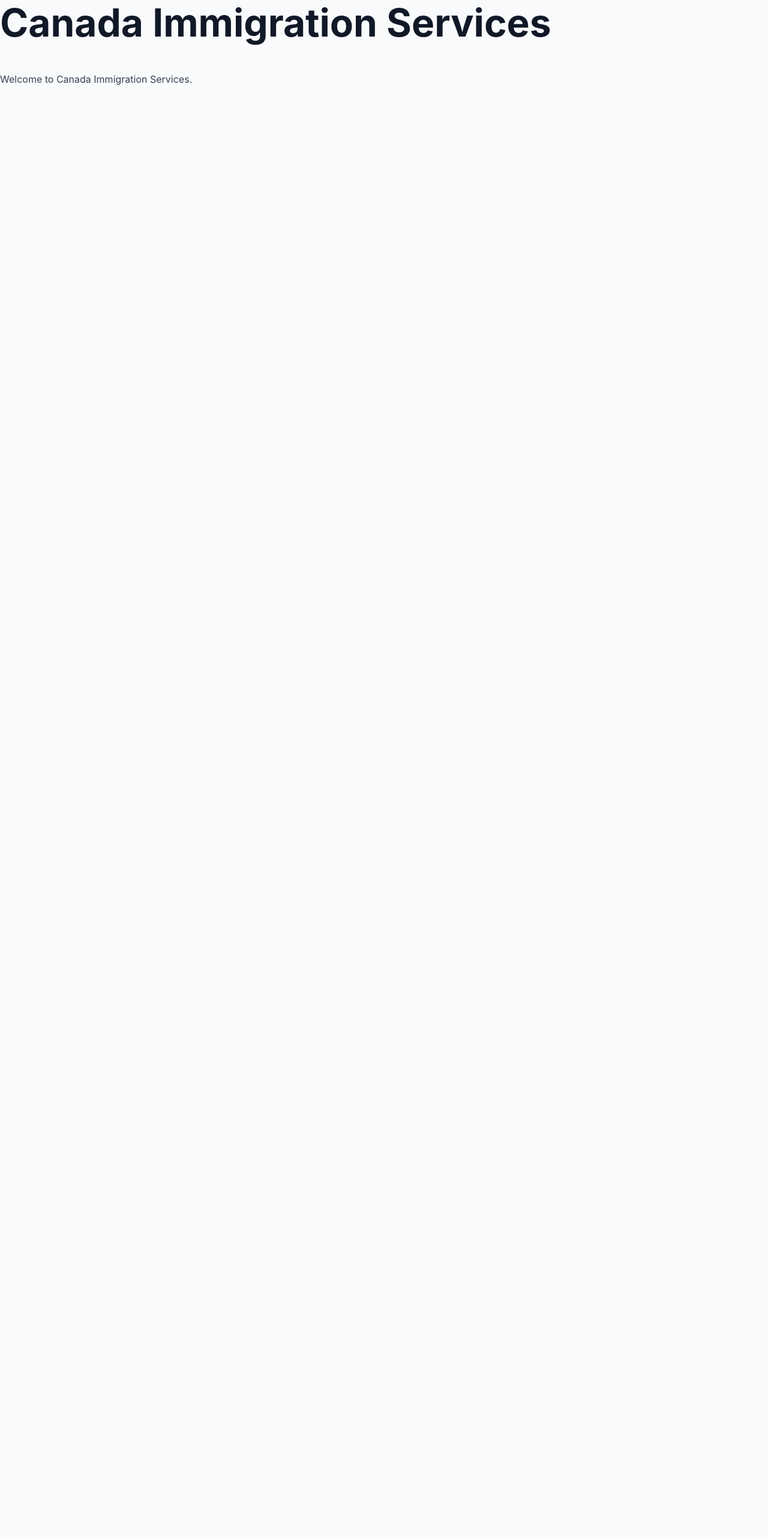
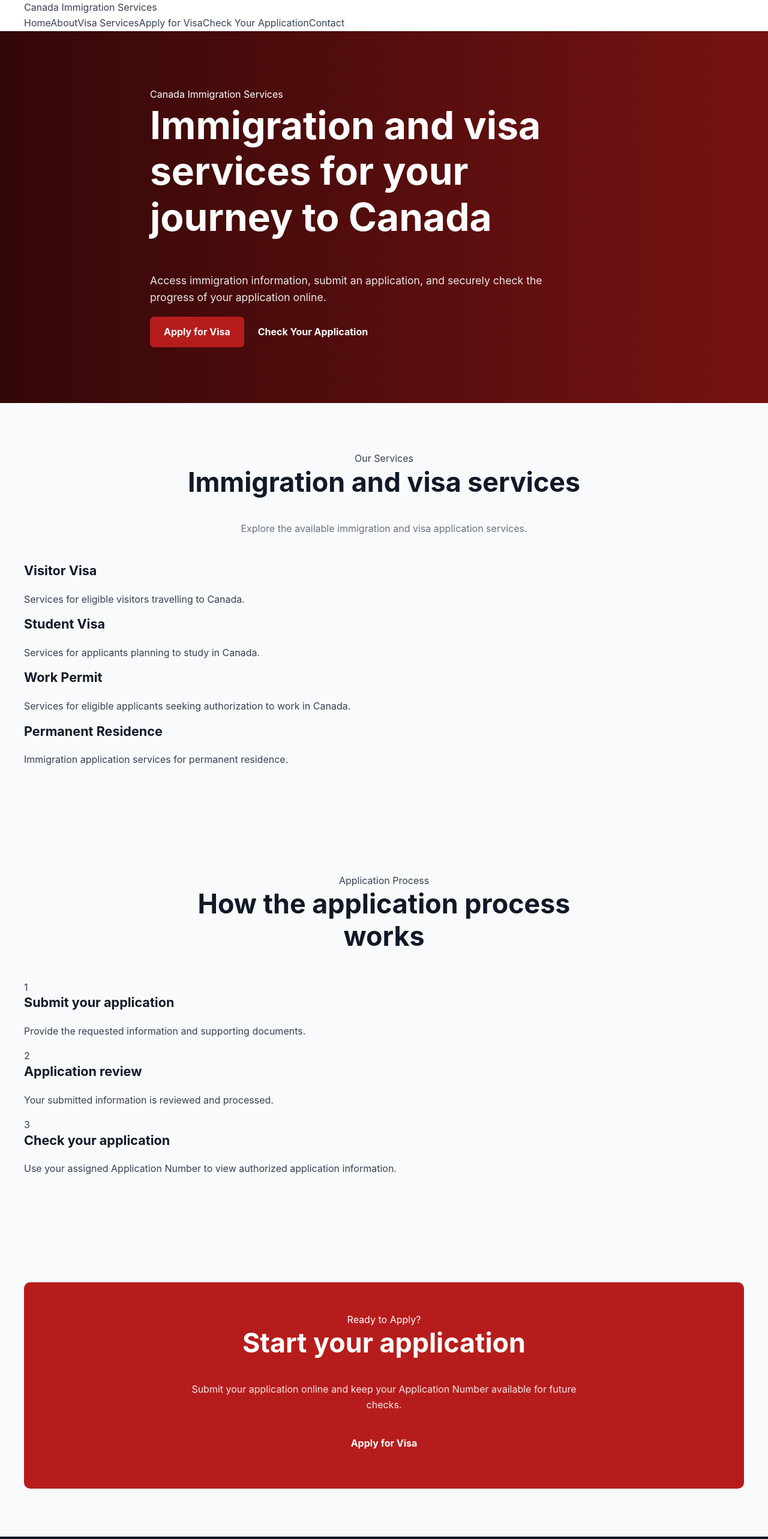
Before and after one commit to canadaimmigrationservice/canada-immigration-services, a React (Vite) app: page / in a window 1280 px wide. Shown: the top 2566 px of the page at 60% size. Before the commit the page ends 800 px from the top, so only its background shows below. Built offline with nearby package versions, Linux system fonts and the light colour scheme.

Commit message:
Update App.jsx

```diff
--- a/src/App.jsx
+++ b/src/App.jsx
@@ -1,21 +1,284 @@
-import { Routes, Route } from "react-router-dom";
+import { NavLink, Route, Routes } from "react-router-dom";
+
+function Header() {
+  const navItems = [
+    { label: "Home", path: "/" },
+    { label: "About", path: "/about" },
+    { label: "Visa Services", path: "/visa-services" },
+    { label: "Apply for Visa", path: "/apply" },
+    { label: "Check Your Application", path: "/check-application" },
+    { label: "Contact", path: "/contact" }
+  ];
+
+  return (
+    <header className="site-header">
+      <div className="container header-inner">
+        <NavLink to="/" className="site-logo">
+          Canada Immigration Services
+        </NavLink>
+
+        <nav className="main-nav" aria-label="Main navigation">
+          {navItems.map((item) => (
+            <NavLink
+              key={item.path}
+              to={item.path}
+              className={({ isActive }) =>
+                isActive ? "nav-link active" : "nav-link"
+              }
+            >
+              {item.label}
+            </NavLink>
+          ))}
+        </nav>
+      </div>
+    </header>
+  );
+}
+
+function Footer() {
+  return (
+    <footer className="site-footer">
+      <div className="container footer-inner">
+        <div>
+          <strong>Canada Immigration Services</strong>
+          <p>
+            Immigration and visa application services.
+          </p>
+        </div>
+
+        <div className="footer-links">
+          <NavLink to="/about">About</NavLink>
+          <NavLink to="/visa-services">Visa Services</NavLink>
+          <NavLink to="/contact">Contact</NavLink>
+        </div>
+      </div>
+
+      <div className="container footer-bottom">
+        <p>
+          © {new Date().getFullYear()} Canada Immigration Services. All rights
+          reserved.
+        </p>
+      </div>
+    </footer>
+  );
+}
+
+function PagePlaceholder({ title, description }) {
+  return (
+    <main className="section">
+      <div className="container">
+        <div className="section-heading">
+          <h1>{title}</h1>
+          <p>{description}</p>
+        </div>
+      </div>
+    </main>
+  );
+}
 
 function Home() {
   return (
     <main>
-      <h1>Canada Immigration Services</h1>
-      <p>
-        Welcome to Canada Immigration Services.
-      </p>
+      <section className="hero">
+        <div className="container hero-content">
+          <div className="hero-text">
+            <span className="eyebrow">Canada Immigration Services</span>
+
+            <h1>
+              Immigration and visa services for your journey to Canada
+            </h1>
+
+            <p>
+              Access immigration information, submit an application, and
+              securely check the progress of your application online.
+            </p>
+
+            <div className="hero-actions">
+              <NavLink to="/apply" className="btn btn-primary">
+                Apply for Visa
+              </NavLink>
+
+              <NavLink to="/check-application" className="btn btn-outline">
+                Check Your Application
+              </NavLink>
+            </div>
+          </div>
+        </div>
+      </section>
+
+      <section className="section">
+        <div className="container">
+          <div className="section-heading">
+            <span className="eyebrow">Our Services</span>
+            <h2>Immigration and visa services</h2>
+            <p>
+              Explore the available immigration and visa application services.
+            </p>
+          </div>
+
+          <div className="card-grid">
+            <article className="card">
+              <h3>Visitor Visa</h3>
+              <p>
+                Services for eligible visitors travelling to Canada.
+              </p>
+            </article>
+
+            <article className="card">
+              <h3>Student Visa</h3>
+              <p>
+                Services for applicants planning to study in Canada.
+              </p>
+            </article>
+
+            <article className="card">
+              <h3>Work Permit</h3>
+              <p>
+                Services for eligible applicants seeking authorization to work
+                in Canada.
+              </p>
+            </article>
+
+            <article className="card">
+              <h3>Permanent Residence</h3>
+              <p>
+                Immigration application services for permanent residence.
+              </p>
+            </article>
+          </div>
+        </div>
+      </section>
+
+      <section className="section section-alt">
+        <div className="container">
+          <div className="section-heading">
+            <span className="eyebrow">Application Process</span>
+            <h2>How the application process works</h2>
+          </div>
+
+          <div className="process-grid">
+            <div className="process-step">
+              <span className="process-number">1</span>
+              <h3>Submit your application</h3>
+              <p>
+                Provide the requested information and supporting documents.
+              </p>
+            </div>
+
+            <div className="process-step">
+              <span className="process-number">2</span>
+              <h3>Application review</h3>
+              <p>
+                Your submitted information is reviewed and processed.
+              </p>
+            </div>
+
+            <div className="process-step">
+              <span className="process-number">3</span>
+              <h3>Check your application</h3>
+              <p>
+                Use your assigned Application Number to view authorized
+                application information.
+              </p>
+            </div>
+          </div>
+        </div>
+      </section>
+
+      <section className="section">
+        <div className="container cta-box">
+          <div>
+            <span className="eyebrow">Ready to Apply?</span>
+            <h2>Start your application</h2>
+            <p>
+              Submit your application online and keep your Application Number
+              available for future checks.
+            </p>
+          </div>
+
+          <NavLink to="/apply" className="btn btn-primary">
+            Apply for Visa
+          </NavLink>
+        </div>
+      </section>
     </main>
+  );
+}
+
+function About() {
+  return (
+    <PagePlaceholder
+      title="About"
+      description="Learn more about Canada Immigration Services."
+    />
+  );
+}
+
+function VisaServices() {
+  return (
+    <PagePlaceholder
+      title="Visa Services"
+      description="Explore available immigration and visa services."
+    />
+  );
+}
+
+function Apply() {
+  return (
+    <PagePlaceholder
+      title="Apply for Visa"
+      description="Submit your immigration or visa application online."
+    />
+  );
+}
+
+function CheckApplication() {
+  return (
+    <PagePlaceholder
+      title="Check Your Application"
+      description="Check your application using your Application Number."
+    />
+  );
+}
+
+function Contact() {
+  return (
+    <PagePlaceholder
+      title="Contact"
+      description="Contact Canada Immigration Services."
+    />
+  );
+}
+
+function NotFound() {
+  return (
+    <PagePlaceholder
+      title="Page Not Found"
+      description="The page you are looking for could not be found."
+    />
   );
 }
 
 function App() {
   return (
-    <Routes>
-      <Route path="/" element={<Home />} />
-    </Routes>
+    <>
+      <Header />
+
+      <Routes>
+        <Route path="/" element={<Home />} />
+        <Route path="/about" element={<About />} />
+        <Route path="/visa-services" element={<VisaServices />} />
+        <Route path="/apply" element={<Apply />} />
+        <Route
+          path="/check-application"
+          element={<CheckApplication />}
+        />
+        <Route path="/contact" element={<Contact />} />
+        <Route path="*" element={<NotFound />} />
+      </Routes>
+
+      <Footer />
+    </>
   );
 }
 
```
